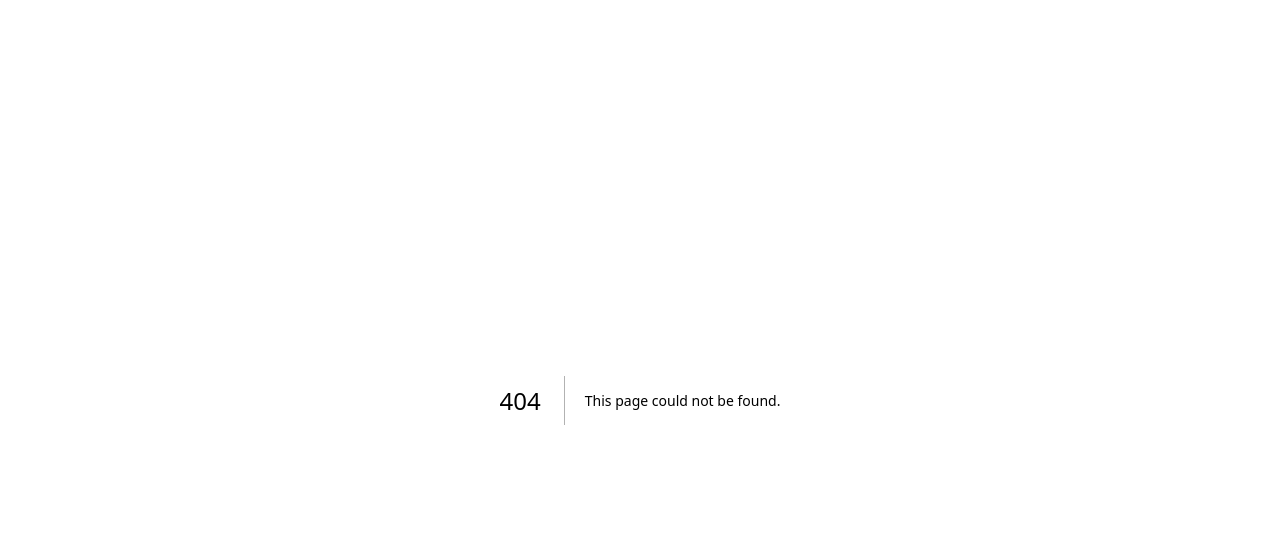
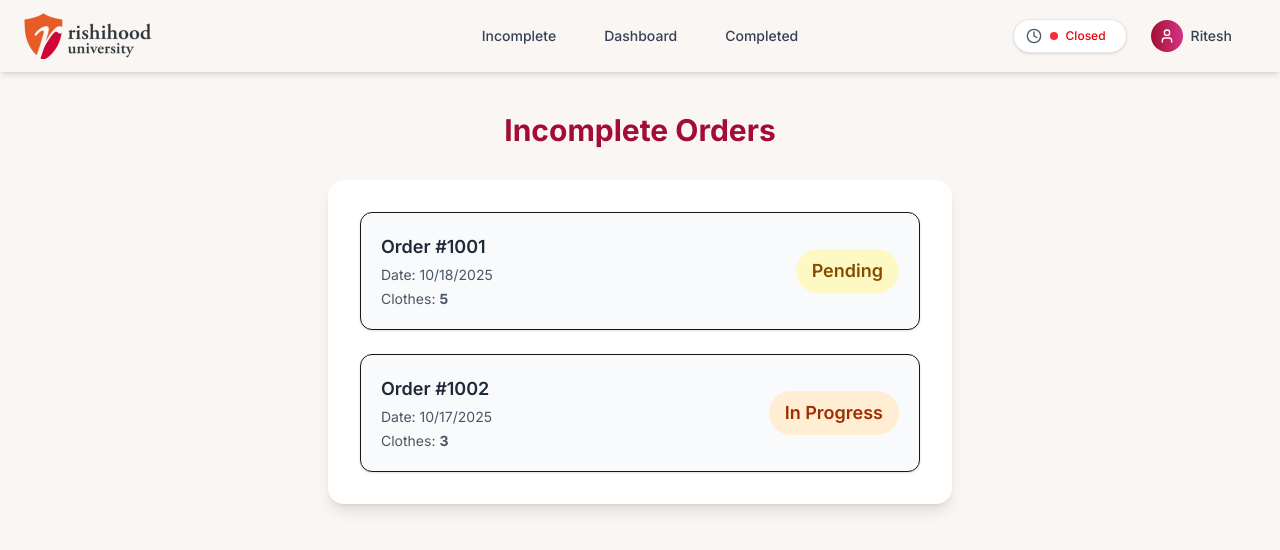
Before and after one commit to sankalpmtellur/war, a Next.js app: page /student/incomplete in a window 1280 px wide. Before the commit this address had no page. Shown: the top 550 px of the page. Built offline with nearby package versions, Linux system fonts and the light colour scheme.

Commit message:
Added incomplete page

```diff
--- /dev/null
+++ b/src/app/student/Incomplete.tsx
@@ -0,0 +1,144 @@
+"use client";
+
+import { useState, useEffect } from "react";
+import StudentNavbar from "@/app/student/components/StudentNavbar";
+import StudentFooter from "@/app/student/components/StudentFooter";
+
+interface Order {
+  id: string;
+  status: "pending" | "inprogress" | "complete" | string;
+  submission_date?: string;
+  date?: string;
+  number_of_clothes?: number;
+  count?: number;
+}
+
+const getStatusColor = (status: string): string => {
+  switch (status) {
+    case "pending":
+      return "bg-yellow-100 text-yellow-800";
+    case "inprogress":
+      return "bg-orange-100 text-orange-800";
+    case "complete":
+      return "bg-green-100 text-green-800";
+    default:
+      return "bg-gray-100 text-gray-800";
+  }
+};
+
+const getStatusText = (status: string): string => {
+  switch (status) {
+    case "pending":
+      return "Pending";
+    case "inprogress":
+      return "In Progress";
+    case "complete":
+      return "Completed";
+    default:
+      return status;
+  }
+};
+
+// Mock data for demonstration
+const mockOrders = [
+  {
+    id: "1001",
+    status: "pending",
+    submission_date: new Date().toISOString(),
+    number_of_clothes: 5,
+  },
+  {
+    id: "1002",
+    status: "inprogress",
+    submission_date: new Date(Date.now() - 86400000).toISOString(),
+    number_of_clothes: 3,
+  },
+];
+
+export default function Incomplete() {
+  const [incompleteOrders, setIncompleteOrders] = useState<Order[]>([]);
+  const [loading, setLoading] = useState(true);
+  const [error, setError] = useState("");
+
+  useEffect(() => {
+    // Simulate API call with timeout
+    const timer = setTimeout(() => {
+      setIncompleteOrders(mockOrders.filter(order => order.status !== 'complete'));
+      setLoading(false);
+    }, 500);
+
+    return () => clearTimeout(timer);
+  }, []);
+
+  return (
+    <div className="min-h-screen flex flex-col bg-[#faf6f3] relative">
+      <StudentNavbar />
+
+      <main className="flex flex-col flex-1 px-4 sm:px-6 py-24 sm:py-28 w-full max-w-2xl mx-auto">
+        <h1 className="text-2xl sm:text-3xl font-bold text-[#a30c34] mb-8 text-center">
+          Incomplete Orders
+        </h1>
+
+        <div className="bg-white rounded-2xl shadow-lg p-6 sm:p-8 w-full">
+          {error && (
+            <div className="mb-6 w-full bg-red-50 border border-red-200 rounded-lg p-4">
+              <p className="text-red-800 text-center font-medium">{error}</p>
+            </div>
+          )}
+
+          {loading ? (
+            <div className="text-center py-12">
+              <div className="animate-spin rounded-full h-12 w-12 border-b-2 border-[#a30c34] mx-auto mb-4"></div>
+              <p className="text-gray-500 text-lg">Loading incomplete orders...</p>
+            </div>
+          ) : incompleteOrders.length === 0 ? (
+            <div className="text-center py-12">
+              <p className="text-gray-500 text-lg">No incomplete orders</p>
+              <p className="text-gray-400 text-sm mt-2">
+                Your pending laundry orders will appear here.
+              </p>
+            </div>
+          ) : (
+            <div className="space-y-6">
+              {incompleteOrders.map((order) => (
+                <div
+                  key={order.id}
+                  className="border rounded-xl p-5 flex flex-col sm:flex-row justify-between items-center shadow-sm bg-gray-50 hover:shadow-md transition-shadow duration-200"
+                >
+                  <div className="flex flex-col items-start w-full sm:w-auto">
+                    <span className="font-semibold text-lg text-gray-800 mb-1">
+                      Order #{order.id}
+                    </span>
+                    <span className="text-sm text-gray-600 mb-1">
+                      Date:{" "}
+                      {order.submission_date
+                        ? new Date(order.submission_date).toLocaleDateString()
+                        : order.date || "N/A"}
+                    </span>
+                    <span className="text-sm text-gray-600">
+                      Clothes:{" "}
+                      <span className="font-bold">
+                        {order.number_of_clothes || order.count || 0}
+                      </span>
+                    </span>
+                  </div>
+                  <div className="flex flex-col items-end mt-4 sm:mt-0 sm:ml-8">
+                    <span
+                      className={`font-semibold px-4 py-2 rounded-full text-base ${getStatusColor(
+                        order.status
+                      )} sm:text-lg`}
+                    >
+                      {getStatusText(order.status)}
+                    </span>
+                  </div>
+                </div>
+              ))}
+            </div>
+          )}
+        </div>
+      </main>
+
+      <StudentFooter />
+    </div>
+  );
+}
--- /dev/null
+++ b/src/app/student/incomplete/page.tsx
@@ -0,0 +1,5 @@
+import Incomplete from "../Incomplete";
+
+export default function IncompletePage() {
+  return <Incomplete />;
+}
```
